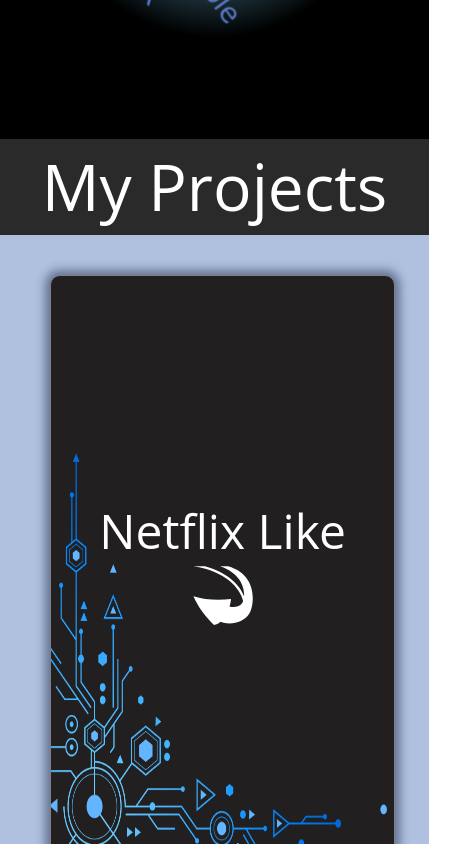
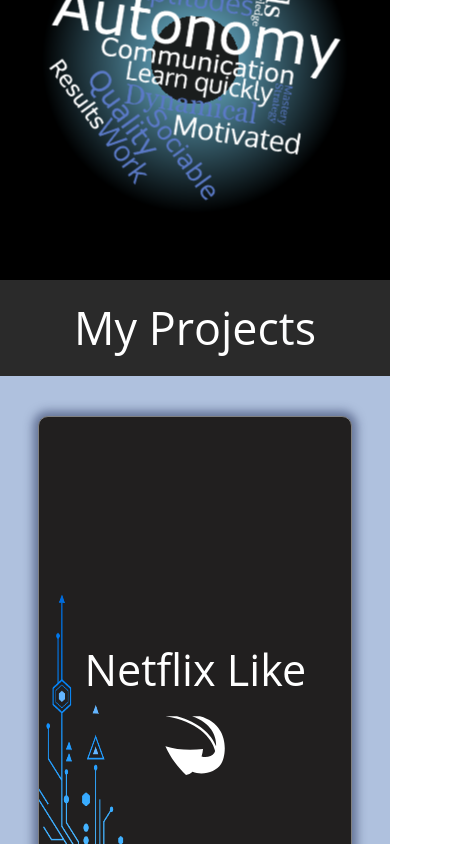
Before and after one commit to Flelubez/Portfolio, a Next.js app: page / in a window 390 px wide. Shown: the part 3760-4604 px from the top of the page, 455 px wide, since content can reach past the window. Built offline with nearby package versions, Linux system fonts and the light colour scheme.

Commit message:
fixed navBar for phones

```diff
--- a/styles/descriptions.module.css
+++ b/styles/descriptions.module.css
@@ -126,17 +126,18 @@
 
     .cardBack {
             width: 80%;
-            font-size: 1.5rem;
+            font-size: 1rem;
             line-height: 2rem;
             margin-right: -7%;
+            padding-right: 3%;
 
     }
 
     .cardFront {
              width: 80%;
-             font-size: 3rem;
-             line-height: 2rem;
-             margin-left: 0%;
+             font-size: 2.7rem;
+             line-height: 3.5rem;
+             margin-left: -3%;
     }
 }
 
--- a/styles/globals.css
+++ b/styles/globals.css
@@ -113,6 +113,10 @@
     color-scheme: dark;
   }
 } */
-body {
+body,
+html {
   margin: 0;
+  padding: 0;
+  overflow-x: hidden;
+  /* Empêcher le défilement horizontal */
 }
--- a/styles/landingOnSite.module.css
+++ b/styles/landingOnSite.module.css
@@ -4,7 +4,7 @@
     justify-content: center;
     align-items: center;
     height: 100vh;
-    width: 106%;
+    width: 100%;
     background-color: rgb(42, 42, 42);
 }
 
--- a/styles/main.module.css
+++ b/styles/main.module.css
@@ -1,6 +1,8 @@
 .container {
     background-color: rgb(175, 193, 222);
-    width: 110%;
+    width: 100%;
+    margin-right: 0px;
+    margin-left: 0px;
 }
 
 .containerLight {
--- a/styles/myProjects.module.css
+++ b/styles/myProjects.module.css
@@ -126,7 +126,10 @@
 
     .iaVolleyContainer,
     .beOnTimeContainer,
-    .netflixCopyContainer {
+    .netflixCopyContainer,
+    .iaVolleyContainerLight,
+    .beOnTimeContainerLight,
+    .netflixCopyContainerLight {
         flex-direction: column;
         height: 158vh;
     }
@@ -147,7 +150,10 @@
 
     .iaVolleyContainer,
     .beOnTimeContainer,
-    .netflixCopyContainer {
+    .netflixCopyContainer,
+    .iaVolleyContainerLight,
+    .beOnTimeContainerLight,
+    .netflixCopyContainerLight {
         flex-direction: column;
         height: 158vh;
     }
@@ -166,9 +172,12 @@
             }
 
 
-            .iaVolleyContainer,
-            .beOnTimeContainer,
-            .netflixCopyContainer {
+        .iaVolleyContainer,
+        .beOnTimeContainer,
+        .netflixCopyContainer,
+        .iaVolleyContainerLight,
+        .beOnTimeContainerLight,
+        .netflixCopyContainerLight {
                 flex-direction: column;
                 height: 158vh;
             }
@@ -184,17 +193,20 @@
     .firstContainer {
         flex-direction: column;
         align-items: center;
-        height: 160vh;
+        height: 155vh;
     }
 
-    .iaVolleyContainer {
+    .iaVolleyContainer,
+    .iaVolleyContainerLight {
         flex-direction: column;
         align-items: center;
         height: 145vh;
     }
 
     .beOnTimeContainer,
-    .netflixCopyContainer {
+    .netflixCopyContainer,
+    .beOnTimeContainerLight,
+    .netflixCopyContainerLight {
         flex-direction: column;
         align-items: center;
         height: 160vh;
@@ -213,6 +225,12 @@
         width: 100%;
         height: auto;
         margin-right: 2.5rem;
+    }
+
+    .myProjects, .myProjectsLight {
+        margin-left: 5%;
+        margin-right: 5%;
+        font-size: 280%;
     }
 }
 
--- a/styles/navBar.module.css
+++ b/styles/navBar.module.css
@@ -93,7 +93,7 @@
 }
 
 .moon {
-    /* padding-left: 2rem; */
+     padding-left: 2rem;
     font-size: 1.5rem;
     color: white;
     cursor: pointer;
```
